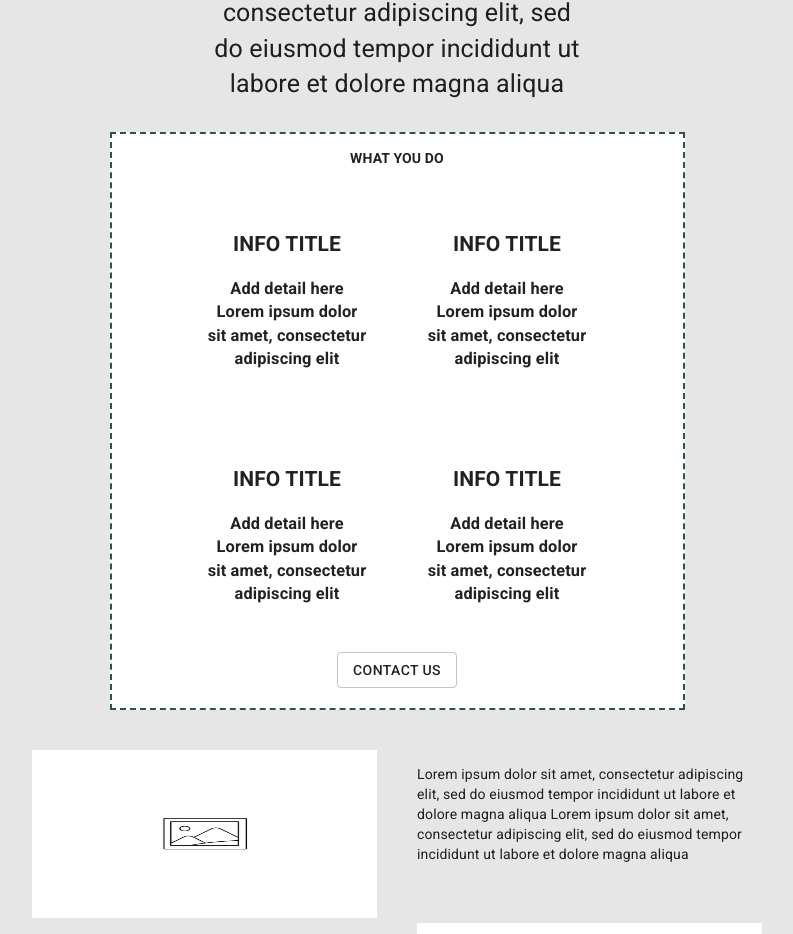
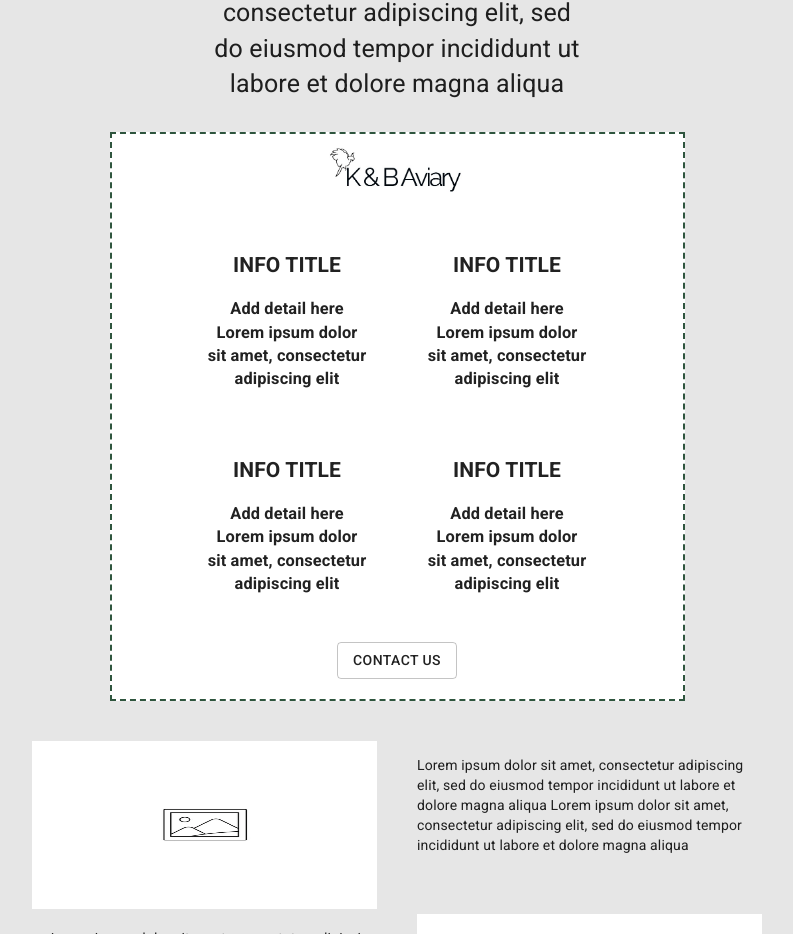
Before and after one commit to deegrams221/k-b_aviary, a React (Create React App) app: page / in a window 1280 px wide. Shown: the part 1300-2234 px from the top of the page, without its empty margins (243-1036 px from the left). Built offline with nearby package versions, Linux system fonts and the light colour scheme.

Commit message:
updated logo in subcontainer

```diff
--- a/src/App.css
+++ b/src/App.css
@@ -66,7 +66,7 @@ body,
 .content>.container>.subcontainer>.content-one {
   background-color: #ffffff;
   max-width: 160px;
-  margin: 30px;
+  margin: 0 30px;
 }
 
 .content>.container>.subcontainer>.content-one>h2,
@@ -77,7 +77,7 @@ h3 {
 .content>.container>.subcontainer>.content-two {
   background-color: #ffffff;
   max-width: 160px;
-  margin: 30px;
+  margin: 0 30px;
 }
 
 .content>.container>.subcontainer>.content-two>h2,
--- a/src/components/Content.js
+++ b/src/components/Content.js
@@ -17,7 +17,11 @@ export default function Content() {
         labore et dolore magna aliqua
       </p>
       <div className='container'>
-        <p>WHAT YOU DO</p>
+        <img
+          src={require('../images/logo1.jpg')}
+          alt='K & B Aviary Logo'
+          width='200px'
+        />
         <div className='subcontainer'>
           <div className='content-one'>
             <h2>INFO TITLE</h2>
```
